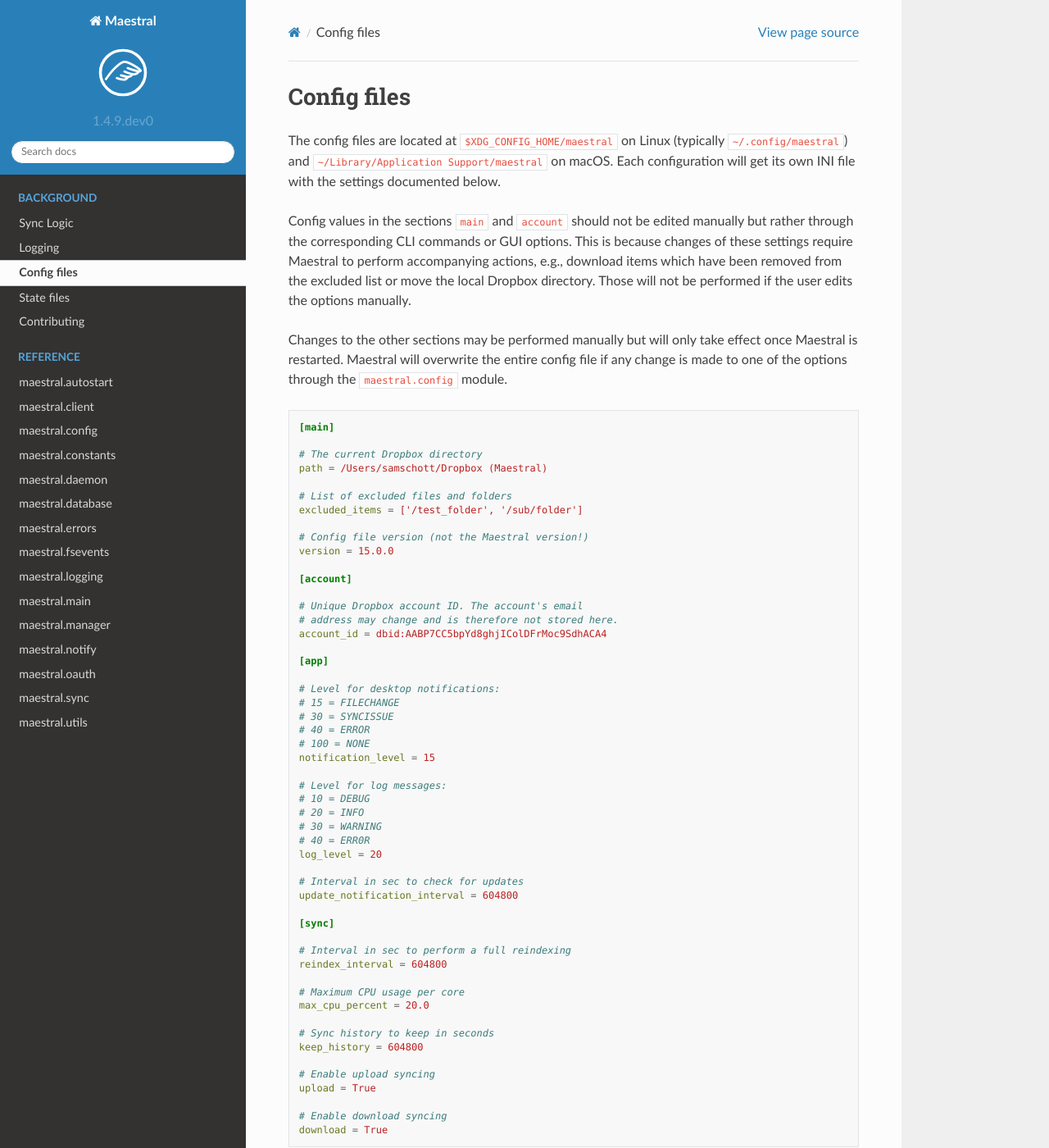
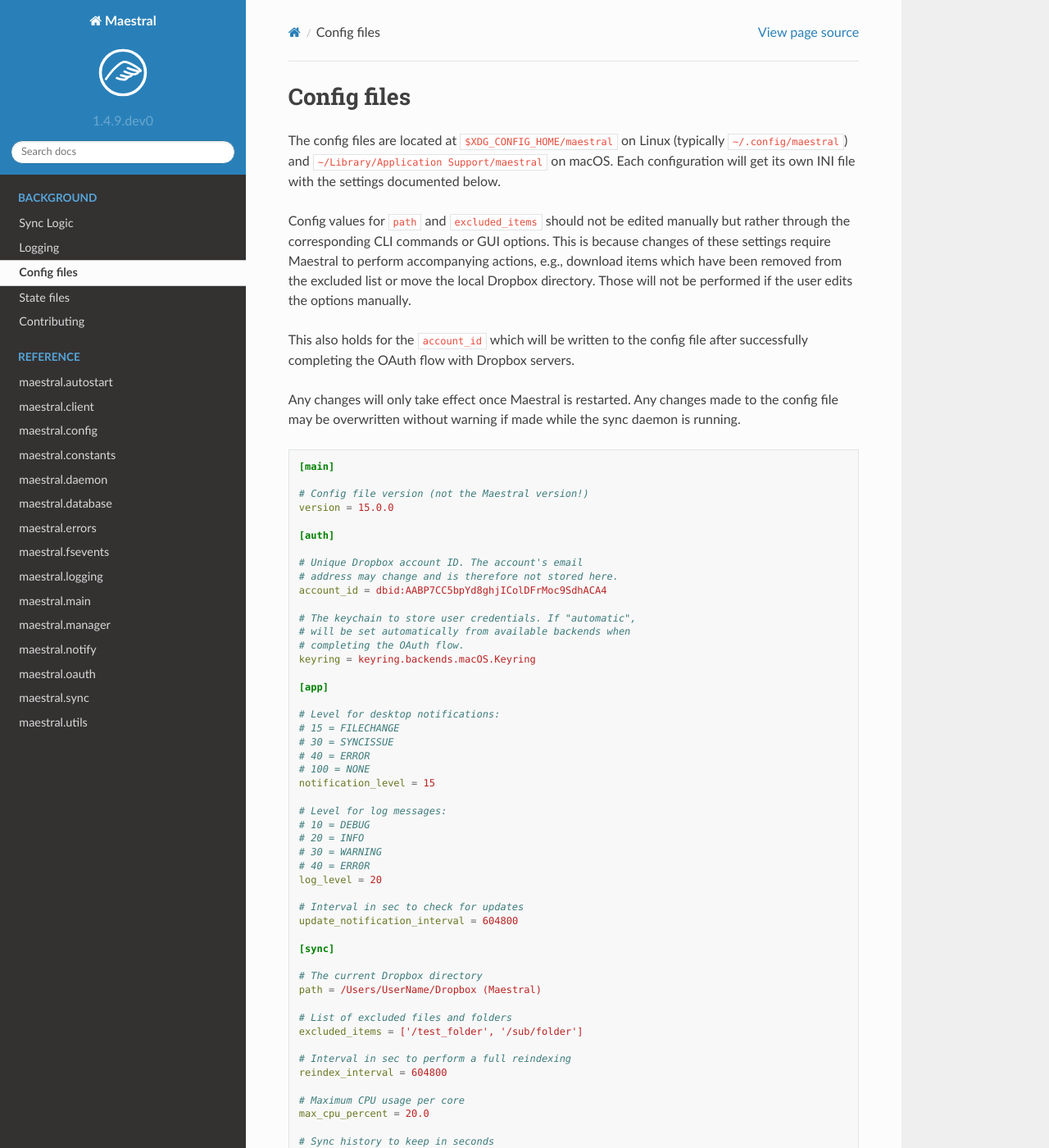
Before and after one commit to samschott/maestral, a Sphinx documentation site: the page built from docs/background/config_files.rst, in a window 1280 px wide and 1400 px high. Shown: the whole window at 82% size. Built offline with Sphinx 7.4.7 and the Read the Docs theme 2.0.0, drawn with Linux system fonts in a browser that asks for light colours.

Commit message:
[docs] update config and state file docs

```diff
--- a/docs/background/config_files.rst
+++ b/docs/background/config_files.rst
@@ -6,34 +6,35 @@ The config files are located at ``$XDG_CONFIG_HOME/maestral`` on Linux (typicall
 ``~/.config/maestral``) and ``~/Library/Application Support/maestral`` on macOS. Each
 configuration will get its own INI file with the settings documented below.
 
-Config values in the sections ``main`` and ``account`` should not be edited manually but
+Config values for ``path`` and ``excluded_items`` should not be edited manually but
 rather through the corresponding CLI commands or GUI options. This is because changes of
 these settings require Maestral to perform accompanying actions, e.g., download items
 which have been removed from the excluded list or move the local Dropbox directory.
 Those will not be performed if the user edits the options manually.
 
-Changes to the other sections may be performed manually but will only take effect once
-Maestral is restarted. Maestral will overwrite the entire config file if any change is
-made to one of the options through the ``maestral.config`` module.
+This also holds for the ``account_id`` which will be written to the config file after
+successfully completing the OAuth flow with Dropbox servers.
+
+Any changes will only take effect once Maestral is restarted. Any changes made to the
+config file may be overwritten without warning if made while the sync daemon is running.
 
 .. code-block:: ini
 
     [main]
 
-    # The current Dropbox directory
-    path = /Users/samschott/Dropbox (Maestral)
-
-    # List of excluded files and folders
-    excluded_items = ['/test_folder', '/sub/folder']
-
     # Config file version (not the Maestral version!)
     version = 15.0.0
 
-    [account]
+    [auth]
 
     # Unique Dropbox account ID. The account's email
     # address may change and is therefore not stored here.
     account_id = dbid:AABP7CC5bpYd8ghjIColDFrMoc9SdhACA4
+
+    # The keychain to store user credentials. If "automatic",
+    # will be set automatically from available backends when
+    # completing the OAuth flow.
+    keyring = keyring.backends.macOS.Keyring
 
     [app]
 
@@ -56,6 +57,12 @@ made to one of the options through the ``maestral.config`` module.
 
     [sync]
 
+    # The current Dropbox directory
+    path = /Users/UserName/Dropbox (Maestral)
+
+    # List of excluded files and folders
+    excluded_items = ['/test_folder', '/sub/folder']
+
     # Interval in sec to perform a full reindexing
     reindex_interval = 604800
 
```
Also changed, not shown: docs/background/state_files.rst (+14 -5 lines).
